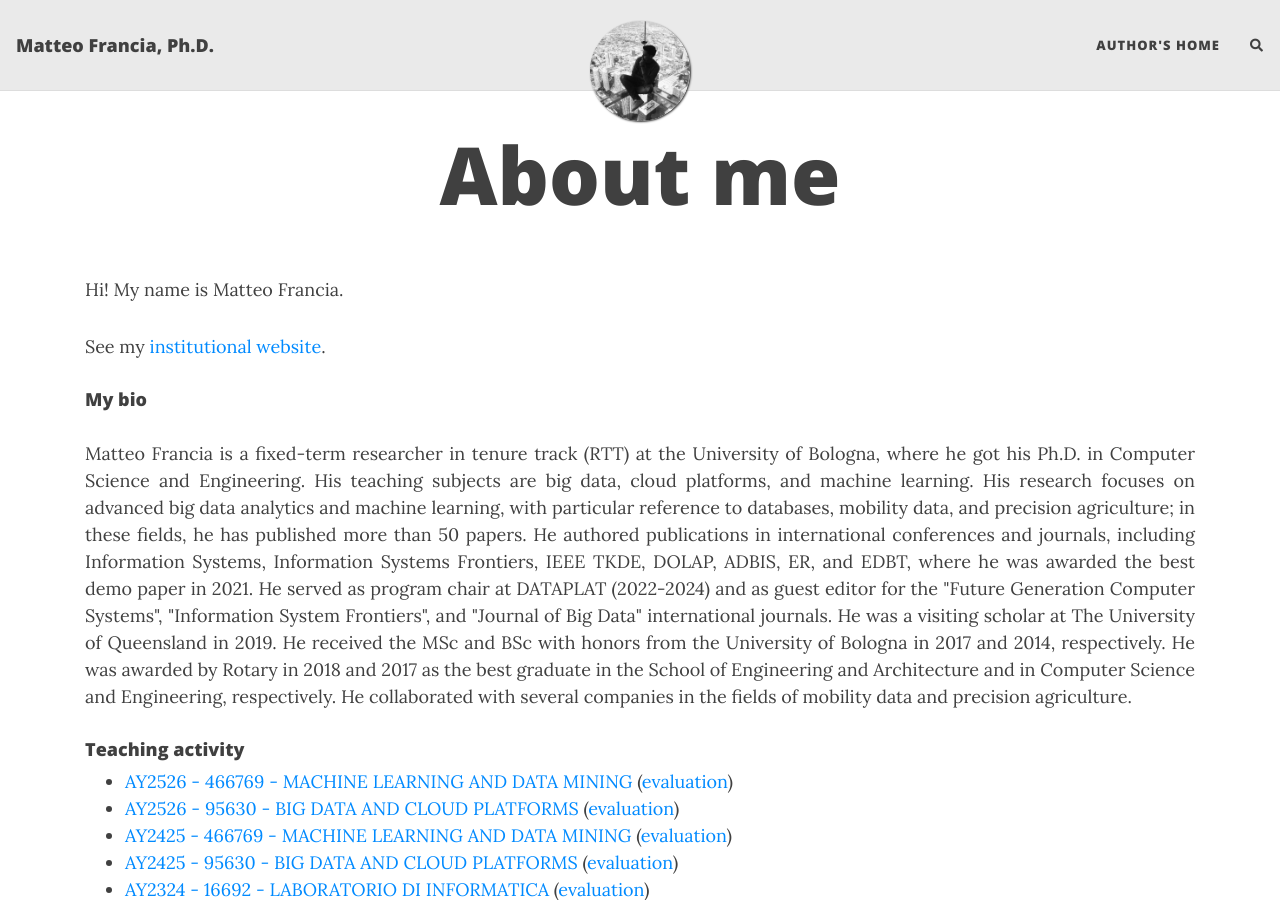
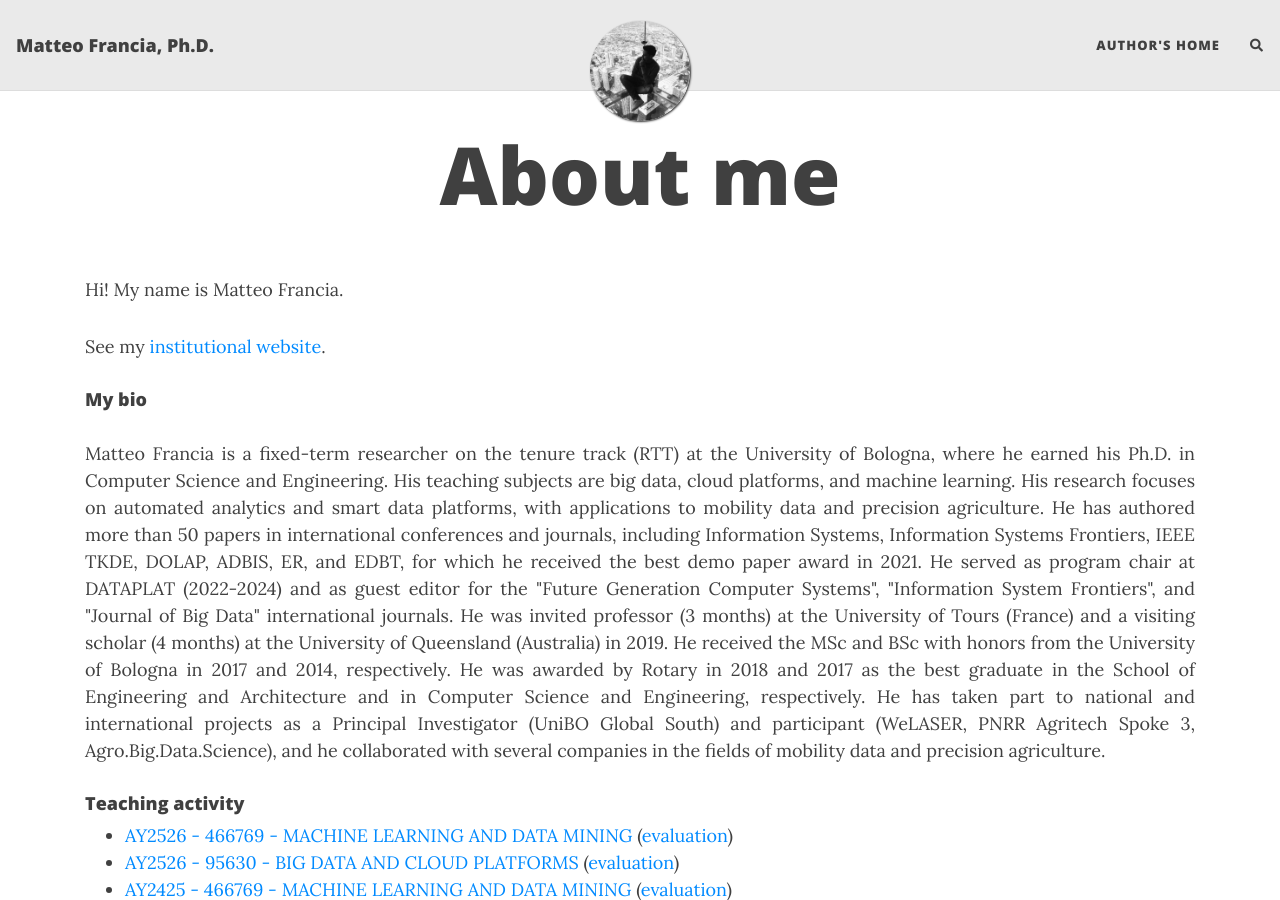
Before and after one commit to w4bo/w4bo.github.io, a Jekyll site: the page built from index.html, in a window 1280 px wide and 900 px high. Built offline with Jekyll 4.4.1, drawn with Linux system fonts in a browser that asks for light colours; nearby versions of some CDN libraries; the list of posts is cut into pages by our own code; comment, search, counter and statistics services are not loaded.

Commit message:
fix: Revise bio details for clarity and accuracy

```diff
--- a/index.html
+++ b/index.html
@@ -16,15 +16,15 @@ subtitle:
     My bio
 </h4>
 <p style="text-align: justify; text-justify: inter-word;">
-    Matteo Francia is a fixed-term researcher in tenure track (RTT) at the University of Bologna, where he got his Ph.D. in Computer Science and Engineering.
+    Matteo Francia is a fixed-term researcher on the tenure track (RTT) at the University of Bologna, where he earned his Ph.D. in Computer Science and Engineering.
     His teaching subjects are big data, cloud platforms, and machine learning.
-    His research focuses on advanced big data analytics and machine learning, with particular reference to databases, mobility data, and precision agriculture; in these fields, he has published more than 50 papers.
-    He authored publications in international conferences and journals, including Information Systems, Information Systems Frontiers, IEEE TKDE, DOLAP, ADBIS, ER, and EDBT, where he was awarded the best demo paper in 2021.
+    His research focuses on automated analytics and smart data platforms, with applications to mobility data and precision agriculture.
+    He has authored more than 50 papers in international conferences and journals, including Information Systems, Information Systems Frontiers, IEEE TKDE, DOLAP, ADBIS, ER, and EDBT, for which he received the best demo paper award in 2021.
     He served as program chair at DATAPLAT (2022-2024) and as guest editor for the "Future Generation Computer Systems", "Information System Frontiers", and "Journal of Big Data" international journals.
-    He was a visiting scholar at The University of Queensland in 2019.
+    He was invited professor (3 months) at the University of Tours (France) and a visiting scholar (4 months) at the University of Queensland (Australia) in 2019.
     He received the MSc and BSc with honors from the University of Bologna in 2017 and 2014, respectively.
     He was awarded by Rotary in 2018 and 2017 as the best graduate in the School of Engineering and Architecture and in Computer Science and Engineering, respectively.
-    He collaborated with several companies in the fields of mobility data and precision agriculture.
+    He has taken part to national and international projects as a Principal Investigator (UniBO Global South) and participant (WeLASER, PNRR Agritech Spoke 3, Agro.Big.Data.Science), and he collaborated with several companies in the fields of mobility data and precision agriculture.
 </p>
 
 <h4>
```
